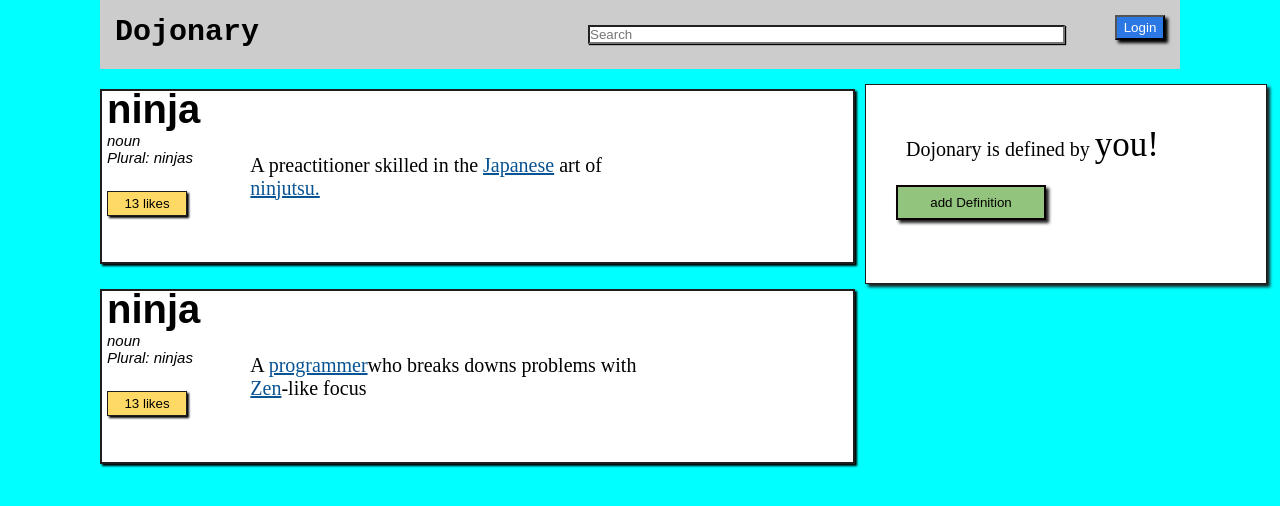
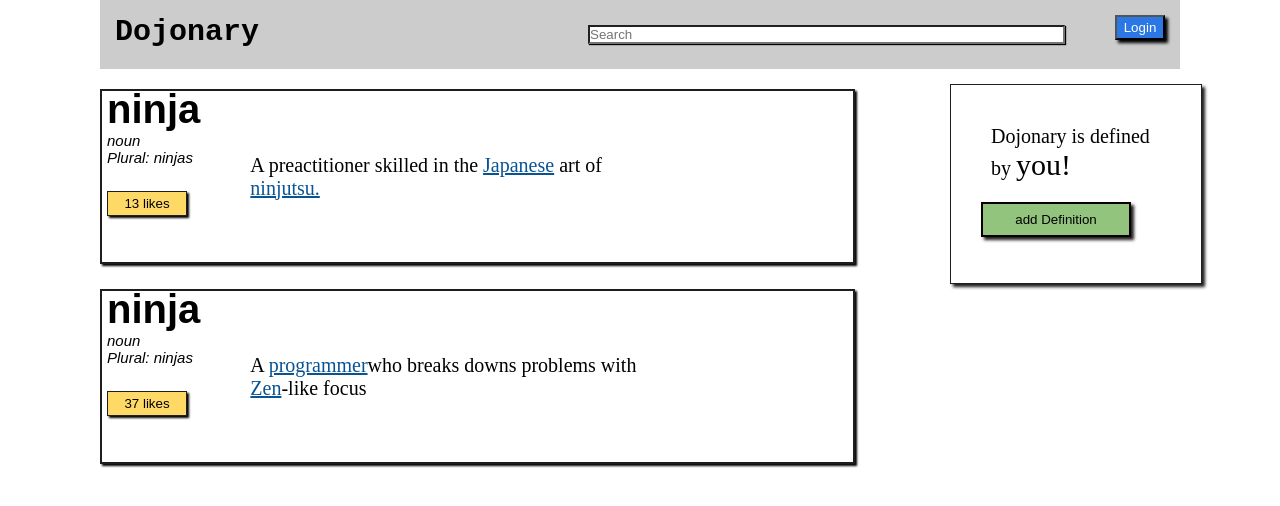
Before and after one commit to merazkevin/WebFund, a plain HTML site: page buttonClicker/index.html in a window 1280 px wide. Drawn offline with Linux system fonts and the light colour scheme.

Commit message:
last daily update

```diff
--- a/buttonClicker/index.html
+++ b/buttonClicker/index.html
@@ -49,7 +49,7 @@
                         <h1>ninja</h1>
                         <p><em>noun</em></p>
                         <p><em>Plural: ninjas</em></p>
-                        <button>13 likes</button>
+                        <button>37 likes</button>
                     </div>
                     <div class="rightSide_insideLeftColumn">
                         <p>A <a href="#">programmer</a>who breaks downs problems
--- a/buttonClicker/style.css
+++ b/buttonClicker/style.css
@@ -6,7 +6,6 @@
 body{
     margin-right:100px;
     margin-left: 100px;
-    background-color: aqua;
 }
 /* this is navBar outer box */
 
@@ -112,7 +111,7 @@ body{
 
 /* outerBOx of right column */
 .RightColumnOurterBox{
-    margin-left: px 0px 0px 25px ;
+    margin-left: 85px ;
     padding: 25px 25px;
     background-color: white;
     width: 700px;
@@ -123,11 +122,11 @@ body{
 .RightColumnOurterBox>p {
     padding: 15px;
     display: inline-block;
-    width: 350px;
+    width: 200px;
     font-size: 20px;
 }
 .RightColumnOurterBox>p span{
-    font-size: 35px;
+    font-size: 30px;
 }
 .RightColumnOurterBox>button{
     margin: 5px;
```
